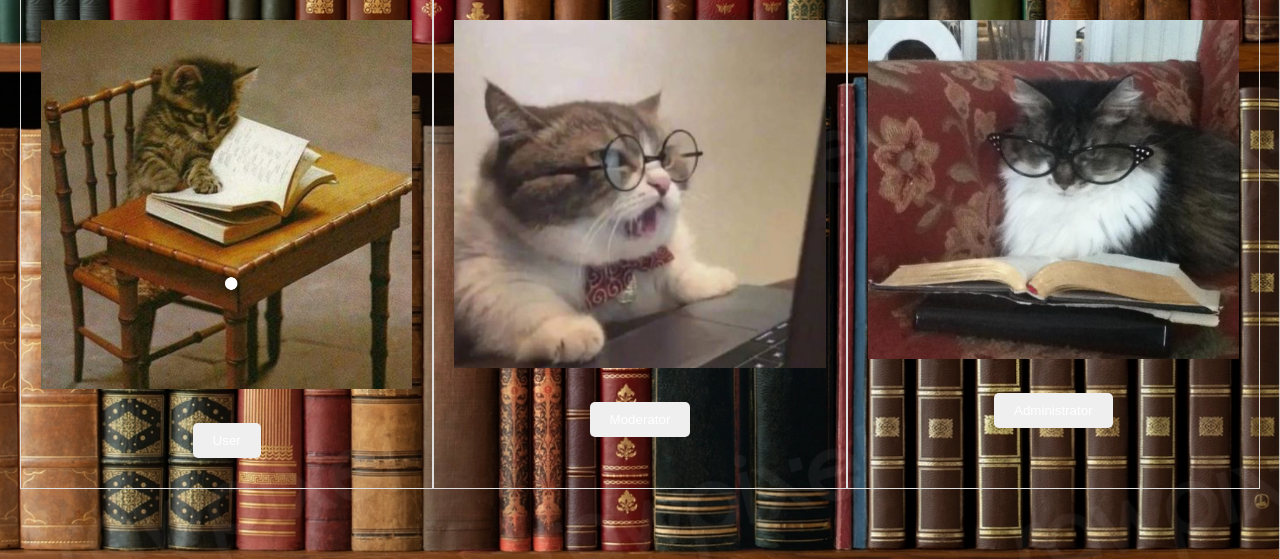
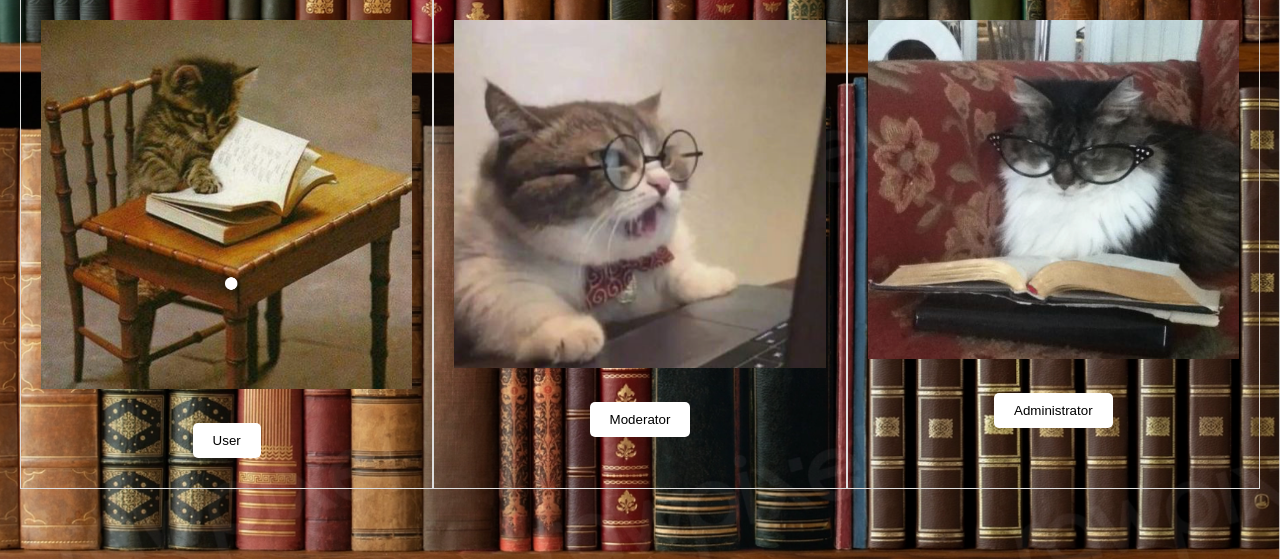
Before and after one commit to ameliasieg/COP4521-Group14, a Flask app: page / in a window 1280 px wide. Shown: the part 268-827 px from the top of the page. Run offline with Flask 3, Linux system fonts and the light colour scheme.

Commit message:
Changed button color

```diff
--- a/templates/start.html
+++ b/templates/start.html
@@ -47,7 +47,8 @@
             margin-top: 20px;
         }
         button {
-            color: white;
+            background-color: white;
+            color: black;
             padding: 10px 20px;
             margin: 10px;
             border: none;
```
